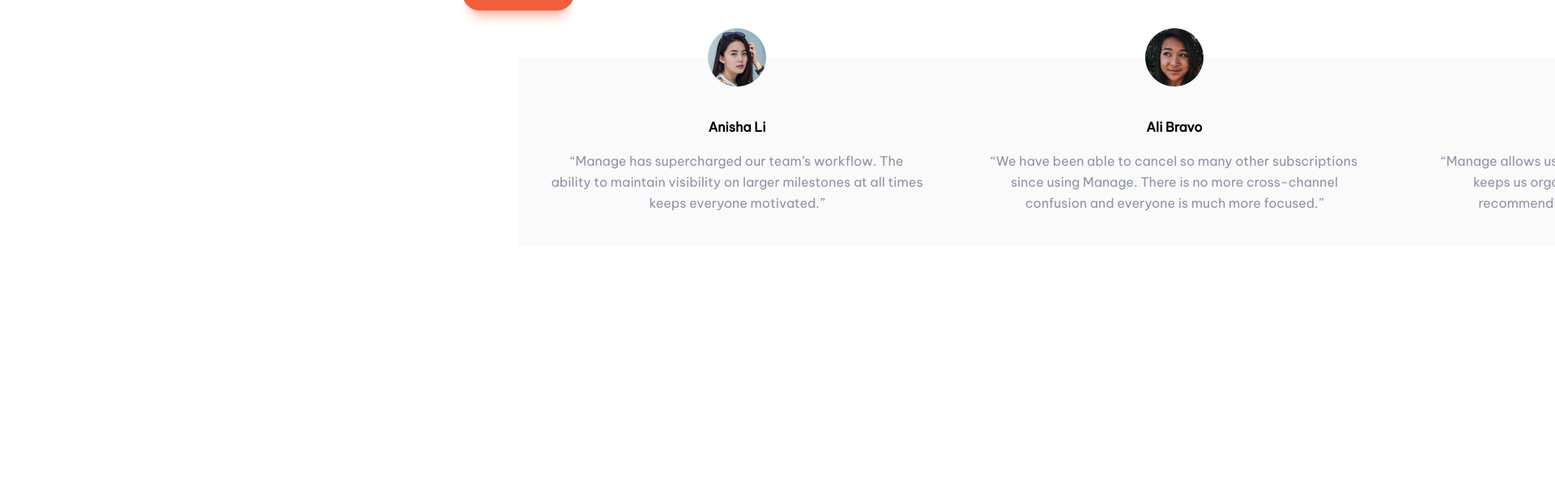
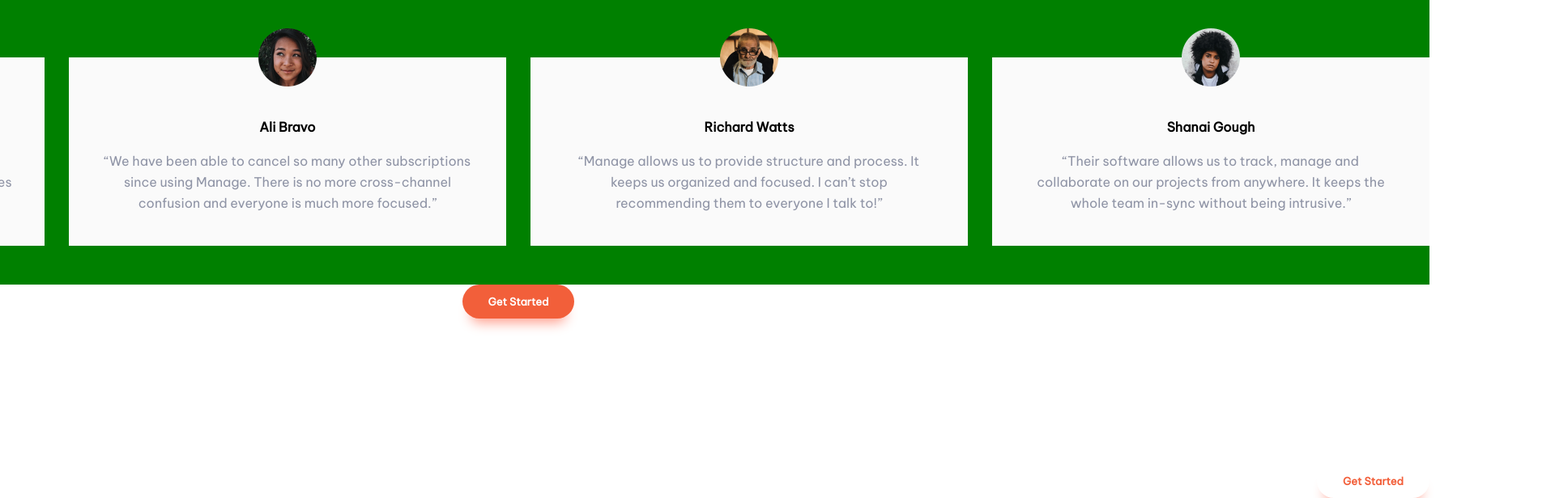
Before and after one commit to cuonglyy/manage-landing-page, a React (Create React App) app: page / in a window 1280 px wide. Shown: the part 1574-2190 px from the top of the page at 81% size, 1920 px wide, since content can reach past the window. Before the commit the page ends 1878 px from the top, so only its background shows below. Built offline with nearby package versions, Linux system fonts and the light colour scheme.

Commit message:
Added CTA Section and working on carousel

```diff
--- a/src/App.js
+++ b/src/App.js
@@ -2,8 +2,9 @@ import "@fontsource/be-vietnam-pro";
 import styles from "./App.module.css";
 import Navbar from "./components/Navbar/Navbar";
 import Heading from "./components/Sections/Heading/Heading";
-import Features from "./components/Sections/Features/Features"
-import Reviews from "./components/Sections/Reviews/Reviews"
+import Features from "./components/Sections/Features/Features";
+import Reviews from "./components/Sections/Reviews/Reviews";
+import CTA from "./components/Sections/CTA/CTA";
 
 function App() {
   return (
@@ -13,6 +14,7 @@ function App() {
         <Heading />
         <Features />
         <Reviews />
+        <CTA />
       </main>
     </div>
   );
--- /dev/null
+++ b/src/components/Sections/CTA/CTA.js
@@ -0,0 +1,14 @@
+import React from "react";
+import styles from "./CTA.module.css";
+import Button from "../../Button/Button"
+
+const CTA = () => {
+  return (
+    <section className={styles.ctaContainer}>
+      <h2 className="header">Simplify how your team works today.</h2>
+      <Button name='Get Started' type='white'/>
+    </section>
+  );
+};
+
+export default CTA;
--- /dev/null
+++ b/src/components/Sections/CTA/CTA.module.css
@@ -0,0 +1,6 @@
+.ctaContainer {
+    display: flex;
+    justify-content: space-between;
+    align-items: center;
+    padding-top: 18rem;
+}
--- a/src/components/Sections/Features/Features.module.css
+++ b/src/components/Sections/Features/Features.module.css
@@ -1,7 +1,7 @@
 .featuresContainer {
   display: flex;
   align-items: flex-start;
-  justify-content: space-between;
+  justify-content: center;
   margin-top: 13.2rem;
   gap: 12.5rem;
 }
--- a/src/components/Sections/Heading/Heading.module.css
+++ b/src/components/Sections/Heading/Heading.module.css
@@ -1,8 +1,9 @@
 .headingContainer {
     display: flex;
-    justify-content: space-between;
+    justify-content: center;
     align-items: center;
     margin-top: 12rem;
+    gap: 12.5rem;
 }
 
 .headingLeft {
--- a/src/components/Sections/Reviews/Reviews.js
+++ b/src/components/Sections/Reviews/Reviews.js
@@ -5,30 +5,29 @@ import ali from "../../../assets/images/avatar-ali.png";
 import anisha from "../../../assets/images/avatar-anisha.png";
 import richard from "../../../assets/images/avatar-richard.png";
 import shanai from "../../../assets/images/avatar-shanai.png";
-import Button from "../../Button/Button"
+import Button from "../../Button/Button";
 
 const Reviews = () => {
   return (
     <section className={styles.reviewContainer}>
       <h2 className={styles.header}>What they've said</h2>
-      <div className={styles.sliderWrapper}>
       <ul className={styles.sliderContainer}>
         <li className={styles.sliderItem}>
           <img src={anisha} alt="Anisha" />
           <h3 className={styles.name}>Anisha Li</h3>
           <p className={appStyles.description}>
             “Manage has supercharged our team’s workflow. The ability to
-              maintain visibility on larger milestones at all times keeps
-              everyone motivated.”
+            maintain visibility on larger milestones at all times keeps everyone
+            motivated.”
           </p>
         </li>
         <li className={styles.sliderItem}>
           <img src={ali} alt="Ali" />
           <h3 className={styles.name}>Ali Bravo</h3>
           <p className={appStyles.description}>
-              “We have been able to cancel so many other subscriptions since
-              using Manage. There is no more cross-channel confusion and
-              everyone is much more focused.”
+            “We have been able to cancel so many other subscriptions since using
+            Manage. There is no more cross-channel confusion and everyone is
+            much more focused.”
           </p>
         </li>
         <li className={styles.sliderItem}>
@@ -36,8 +35,8 @@ const Reviews = () => {
           <h3 className={styles.name}>Richard Watts</h3>
           <p className={appStyles.description}>
             “Manage allows us to provide structure and process. It keeps us
-              organized and focused. I can’t stop recommending them to everyone
-              I talk to!”
+            organized and focused. I can’t stop recommending them to everyone I
+            talk to!”
           </p>
         </li>
         <li className={styles.sliderItem}>
@@ -50,7 +49,6 @@ const Reviews = () => {
           </p>
         </li>
       </ul>
-      </div>
       <Button name="Get Started" type="orange" />
     </section>
   );
--- a/src/components/Sections/Reviews/Reviews.module.css
+++ b/src/components/Sections/Reviews/Reviews.module.css
@@ -11,15 +11,16 @@
     font-weight: 700;
 }
 
-.sliderWrapper {
-    position: relative;
-    top: 10rem;
-}
-
 .sliderContainer {
     display: grid;
     grid-template-columns: repeat(4, 54rem);
-    position: absolute;
+    align-content: start;
+    background-color: green;
+    gap: 3rem;
+    position: relative;
+    padding-top: 10rem;
+    padding-bottom: 4.8rem;
+    overflow: hidden;
 }
 
 .sliderItem {
```
Lines whose indentation alone changed are shown as unchanged.
